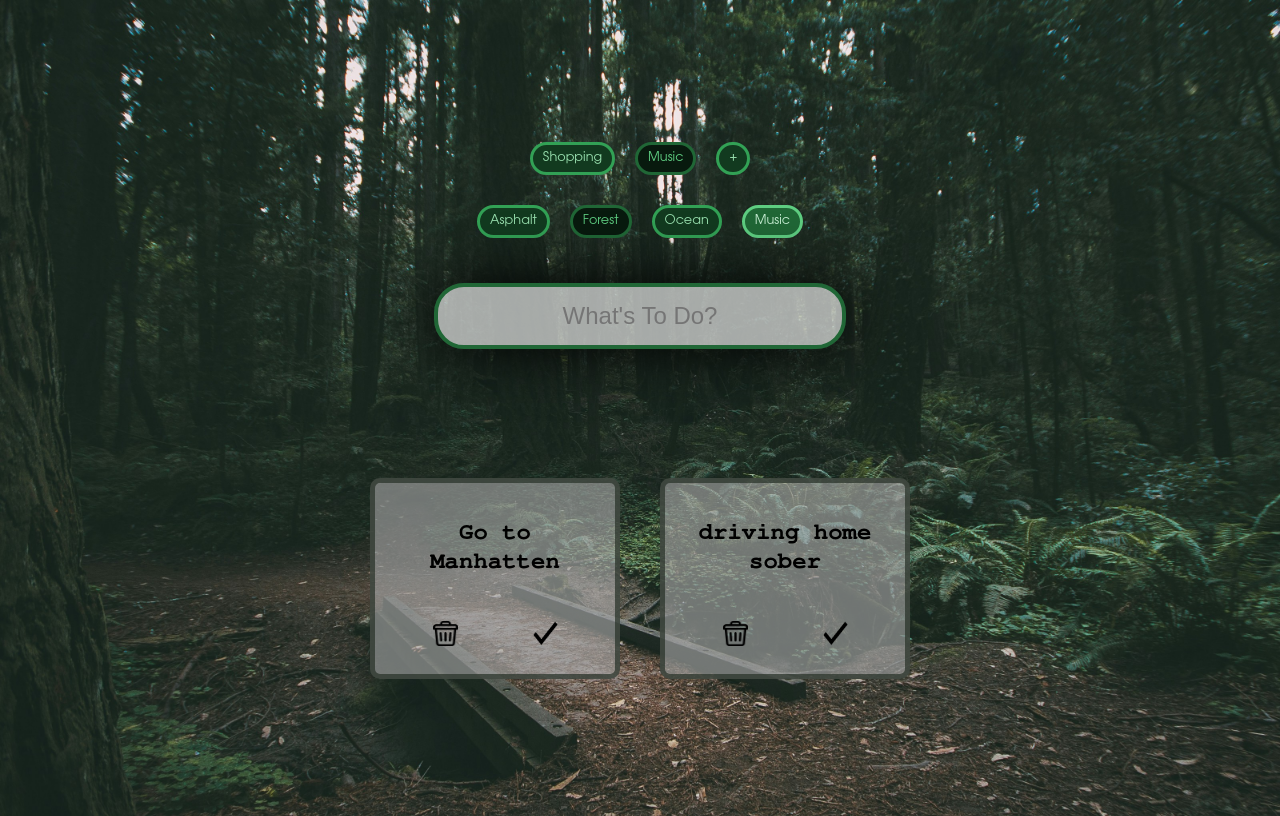
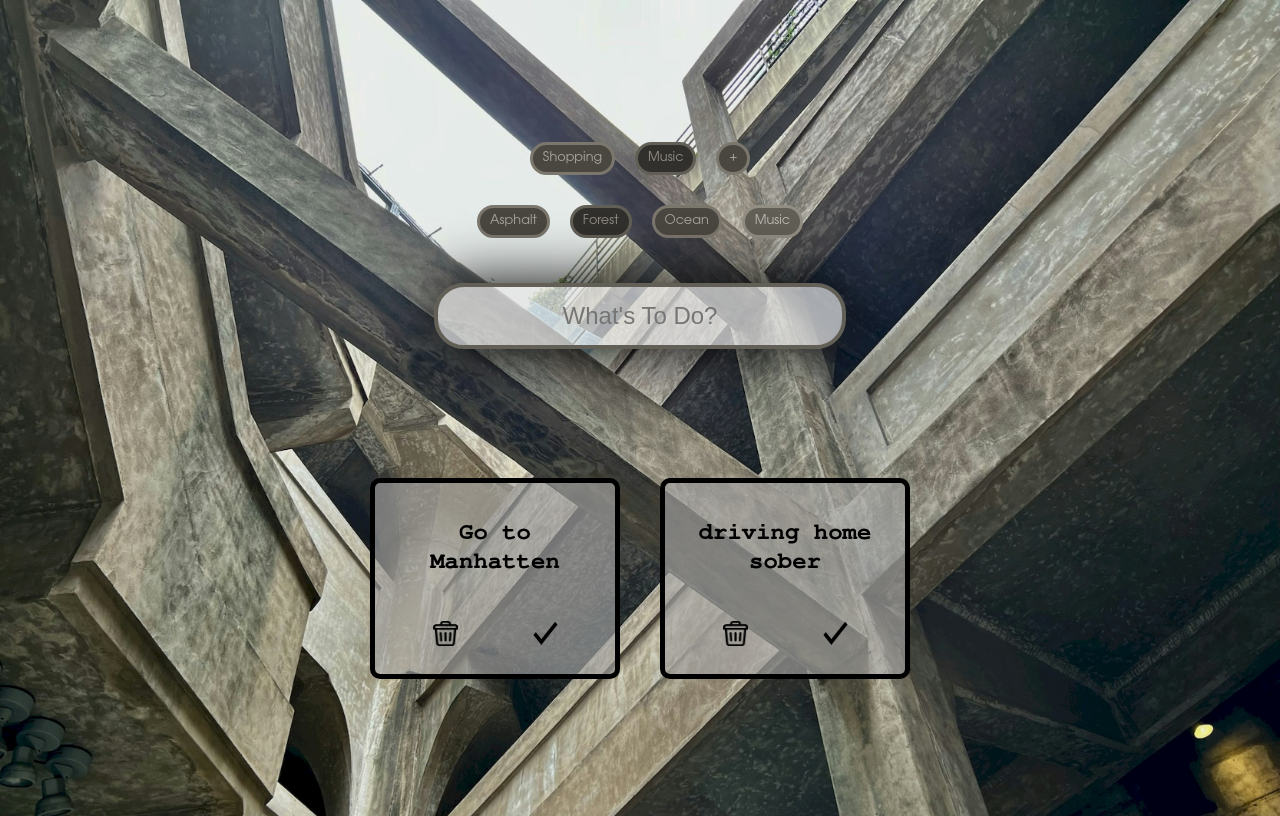
Before and after one commit to emze77/odin-todo-floating, a website built with webpack: page src/template.html in a window 1280 px wide. Built offline with nearby package versions, Linux system fonts and the light colour scheme.

Commit message:
bg loads

```diff
--- a/src/css/styles.css
+++ b/src/css/styles.css
@@ -7,38 +7,18 @@
 
   --neutral-trans: rgba(166, 166, 166, 0.63);
 
-  --green-bg: url("../assets/img/forest__aaron-alvarado-OZSNnAU5RPk-unsplash.jpg");
-  --green-prio-high: rgba(44, 91, 36, 0.798);
-  --green-prio-medium: rgba(44, 70, 39, 0.679);
-  --green-prio-low: rgba(41, 51, 41, 0.721);
-
-  /* UI-COLORS */
-  --green-main: var(--seagreen-6);
-  --green-deep: var(--seagreen-9);
-  --green-accent-trans: var(--seagreen-5-trans50);
-
-  --red-main: var(--sienna-6);
-  --red-deep: var(--sienna-9);
-  --red-accent-trans: var(--sienna-5-trans50);
-
-  --yellow-main: var(--olivedrab-6);
-  --yellow-deep: var(--olivedrab-9);
-  --yellow-accent-trans: var(--olivedrab-5-trans50);
-
-  --blue-main: var(--steelblue-6);
-  --blue-deep: var(--steelblue-9);
-  --blue-accent-trans: var(--steelblue-5-trans50);
-
-  --grey-main: var(--grey-6);
-  --grey-main: var(--grey-6);
-  --grey-accent-trans: var(--gray-5-trans50);
+  --gray-bg: url("../assets/img/conrete_kj-brix-jbldGPNcALA-unsplash.jpg");
+  --seagreen-bg: url("../assets/img/forest__aaron-alvarado-OZSNnAU5RPk-unsplash.jpg");
+  --olivedrab-bg: url("../assets/img/desert_juli-kosolapova-Us_dv71f1bc-unsplash.jpg");
+  --sienna-bg: url("../assets/img/vulcano_tetiana-grypachevska-80x3QULJDN4-unsplash.jpg");
+  --steelblue-bg: url("../assets/img/ocean_thomas-vimare-IZ01rjX0XQA-unsplash.jpg");
 
   font-family: var(--regular-font);
   --transition-time: 0.5s;
 }
 
-body {
-  background-image: var(--green-bg);
+.body {
+  background-image: var(--gray-bg);
   background-size: cover;
 }
 /*
--- a/src/js/input-field.js
+++ b/src/js/input-field.js
@@ -1,11 +1,10 @@
 import { createDomMainInput } from "./dom.js";
 import { handleNewCard } from "./deck.js";
-import { currentTheme } from "./project-space.js";
+import { currentProject } from "./project-space.js";
 
 
 export function renderMainInput() {
   createDomMainInput();
-  themeAdjustmentMainInput();
 
   const mainInput = document.querySelector("#main-block__main-input");
 
@@ -19,7 +18,7 @@ export function renderMainInput() {
   });
 }
 
-function themeAdjustmentMainInput () {
+export function themeAdjustmentMainInput () {
   const mainInput = document.querySelector("#main-block__main-input");
-  mainInput.style.borderColor = `var(--${currentTheme}-7)`
+  mainInput.style.borderColor = `var(--${currentProject.theme}-7)`
 }
--- a/src/js/project-space.js
+++ b/src/js/project-space.js
@@ -1,17 +1,14 @@
 import { Project } from "./classes.js";
 import { openProjectDialog } from "./dialog.js";
 import { buildDeck } from "./deck.js";
+import { themeAdjustmentMainInput } from "./input-field.js";
 import {
   clearProjectSpace,
   createDomAddProjectButton,
-  colorDomProject,
   createDomProject,
 } from "./dom.js";
 
 export const allProjects = [];
-// export let currentProjectName;
-// export let currentProjectUuid;
-// export let currentTheme;
 
 export const themeColors = [
   "gray",
@@ -20,20 +17,27 @@ export const themeColors = [
   "sienna",
   "steelblue",
 ];
-export let currentTheme = themeColors[1];
-export let currentProject = allProjects[0];
+// export let currentTheme = themeColors[1];
+export let currentProject;
 
 export function handleNewProject(name, theme) {
   const newProject = new Project(name, theme);
   allProjects.unshift(newProject);
+  currentProject = newProject;
   buildProjectSpace();
 }
 
 export function buildProjectSpace() {
   clearProjectSpace();
+  loadTheme();
   renderProjects();
   handleProjectClick();
   handleNewProjectClick();
+}
+
+function loadTheme() {
+  const body = document.querySelector("#body");
+  body.style.backgroundImage = `var(--${currentProject.theme}-bg)`;
 }
 
 export function renderProjects() {
@@ -47,8 +51,10 @@ export function renderProjects() {
   }
 
   for (let i = 0; i < allProjects.length; i++) {
-    styleProjectButtons.nextThemeHint(allProjects[i]);
+    styleProjectButtons.nextThemeHint(allProjects[i], i);
   }
+
+  themeAdjustmentMainInput();
 
   // colorAddProjectButton();
 }
@@ -62,15 +68,19 @@ const styleProjectButtons = (function () {
   let colorValue = parseInt((BOTTOM_COLOR_VALUE + TOP_COLOR_VALUE) / 2);
 
   const vibrant = (iterator) => {
-    const currentProject = document.querySelectorAll(
+    const currentProjectMenu = document.querySelectorAll(
       `.main-block__project-button`
     );
 
-    currentProject[iterator].style.borderColor = `var(--${currentTheme}-${colorValue})`;
-    currentProject[iterator].style.backgroundColor = `var(--${currentTheme}-${
-      colorValue + 2
+    currentProjectMenu[
+      iterator
+    ].style.borderColor = `var(--${currentProject.theme}-${colorValue})`;
+    currentProjectMenu[iterator].style.backgroundColor = `var(--${
+      currentProject.theme
+    }-${colorValue + 2})`;
+    currentProjectMenu[iterator].style.color = `var(--${currentProject.theme}-${
+      colorValue - 2
     })`;
-    currentProject[iterator].style.color = `var(--${currentTheme}-${colorValue - 2})`;
 
     if (!reverse) {
       colorValue++;
@@ -81,11 +91,13 @@ const styleProjectButtons = (function () {
     }
   };
 
-  const nextThemeHint = (projectData) => {
+  const nextThemeHint = (projectData, iterator) => {
     const renderedProjects = document.querySelectorAll(
       ".main-block__project-button"
     );
-    console.log("Theme: " + projectData.theme);
+
+
+
 
     let currentStyle;
 
@@ -104,28 +116,6 @@ const styleProjectButtons = (function () {
   return { vibrant, nextThemeHint };
 })();
 
-// for (let i = 0; i < allProjects.length; i++) {
-
-// console.log("Theme Color = " + projectData.theme)
-
-// for (let i = 0; i < themeColors.length; i++) {
-//   if (projectData.theme === themeColors[i]) {
-//     projectBackgroundColor = `var(--${themeColors[i]}-6)`
-//     // projectBorderColor = `var(--${themeColors[i]}-deep)`
-//   }
-// }
-
-// currentProject.style.backgroundColor = projectBackgroundColor;
-// currentProject.style.borderColor =  "var(--gray-9)";
-
-function colorAddProjectButton() {
-  const addProjectButton = document.querySelector(
-    "#main-block__add-project-button"
-  );
-  addProjectButton.style.backgroundColor = `var(--${themeColors[0]}-5)`;
-  addProjectButton.style.borderColor = `var(--${themeColors[0]}-9)`;
-}
-
 function handleProjectClick() {
   const currentProjects = document.querySelectorAll(
     ".main-block__project-button"
@@ -133,47 +123,39 @@ function handleProjectClick() {
   currentProjects.forEach((el, index) => {
     el.addEventListener("click", () => {
       // Project already opened: edit project
-      if (allProjects[index].uuid === currentProject.theme) {
+      if (
+        allProjects[index].uuid === currentProject.theme ||
+        currentProject === undefined
+      ) {
         editProject(allProjects[index]);
       } else {
-        // project not opened: open project-deck.
-        console.log(`load project-space ${el.name}.`);
-        currentProject = allProjects[index];
-        // const currentProjectIndex = allProjects.findIndex((item) => {
-        //   return item.uuid === currentProjectUuid;
-        // });
-
-        //put current project first in Array
-        const currentProject = allProjects[currentProjectIndex];
-        allProjects.splice(currentProjectIndex, 1);
-        allProjects.unshift(currentProject);
-
-        buildProjectSpace();
-        buildDeck();
+        switchProject(index);
       }
     });
   });
+}
+
+function switchProject(index) {
+  console.log(`load project-space ${allProjects[index].name}.`);
+  currentProject = allProjects[index];
+
+  //put current project first in Array
+  // const currentProject = allProjects[currentProjectIndex];
+  allProjects.splice(index, 1);
+  allProjects.unshift(currentProject);
+
+  buildProjectSpace();
+  buildDeck();
 }
 
 export function handleNewProjectClick() {
   const addProjectButton = document.querySelector(
     "#main-block__add-project-button"
   );
-  console.log("New Project Button clicked");
+  // console.log("New Project Button clicked");
   addProjectButton.addEventListener("click", () => openProjectDialog(false));
 }
 
 function editProject() {
   // WENN Projekt ausgewählt und nochmal geklickt, dann öffnen
 }
-
-// export function saveEditedProjectData() {
-//   const projectName = document.querySelector(
-//     "#dialog__project-name-input"
-//   ).value;
-//   const checkedTheme = document.querySelector(
-//     'input[name="theme"]:checked'
-//   ).value;
-//   element.name = projectName;
-//   element.theme = checkedTheme;
-// }
```
